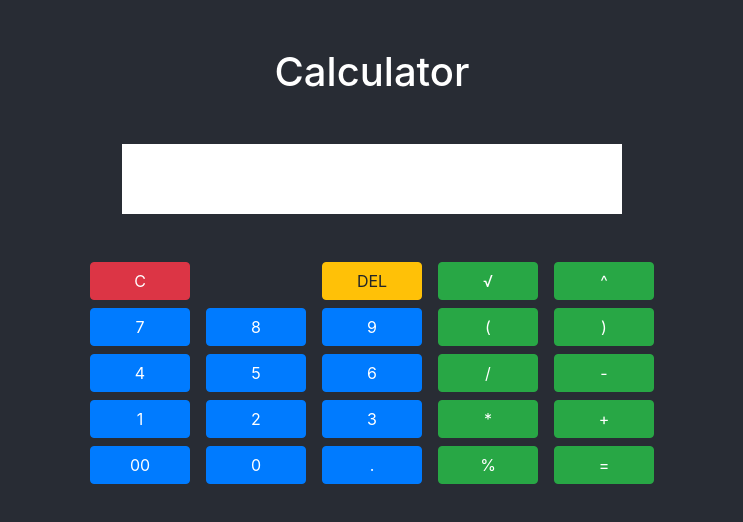
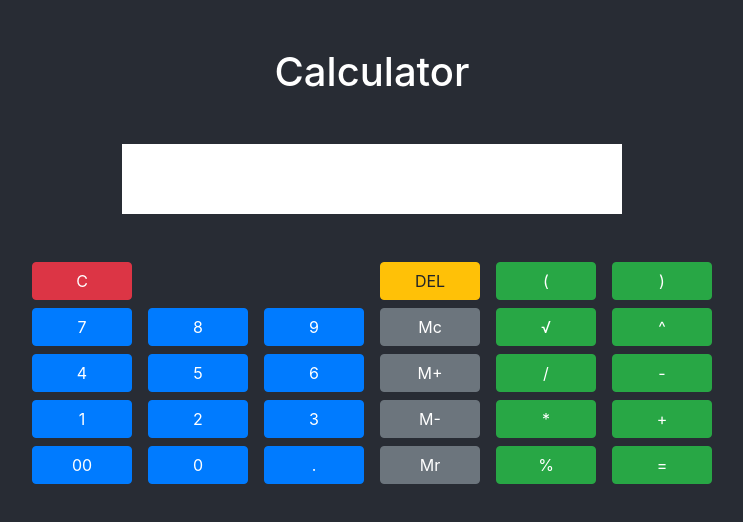
Before and after one commit to Tinkercademy/reactclass-calculator-demo, a React (Create React App) app: page / in a window 1280 px wide. Shown: the top 522 px of the page, without its empty margins (268-1011 px from the left). Built offline with nearby package versions, Linux system fonts and the light colour scheme.

Commit message:
Adding memory function

```diff
--- a/src/App.js
+++ b/src/App.js
@@ -8,12 +8,16 @@ class App extends Component {
 
 		this.state = {
       screen: "",
+      memory: "0"
     };
 
     this.inputValue = this.inputValue.bind(this);
     this.deleteValue = this.deleteValue.bind(this);
     this.clearScreen = this.clearScreen.bind(this);
     this.calcValue = this.calcValue.bind(this);
+    this.addMemory = this.addMemory.bind(this);
+    this.minusMemory = this.minusMemory.bind(this);
+    this.clearMemory = this.clearMemory.bind(this);
   }
 
   inputValue(e){
@@ -24,24 +28,53 @@ class App extends Component {
   }
 
   deleteValue(){
-    var input = this.state.screen.substring(0, this.state.screen.length - 1);
-    this.setState({
-      screen: input,
-    });
+    var lastchar = this.state.screen.charAt(this.state.screen.length - 1);
+    if(lastchar == "r"){
+      var input = this.state.screen.substring(0, this.state.screen.length - 2);
+      this.setState({
+        screen: input,
+      });
+    }else{
+      var input = this.state.screen.substring(0, this.state.screen.length - 1);
+      this.setState({
+        screen: input,
+      });
+    }
   }
 
   clearScreen(){
     this.setState({
-      screen: ""
+      screen: "",
     })
   }
 
   calcValue(){
     var percent = this.state.screen.replace(/%/g, "*0.01");
-    var power = percent.replace(/\^/g, "**");
+    var memory = percent.replace(/Mr/g, this.state.memory);
+    var power = memory.replace(/\^/g, "**");
     var calculation = eval(power);
     this.setState({
       screen: calculation.toString()
+    })
+  }
+
+  addMemory(){
+    var memory = parseInt(this.state.memory) + eval(this.state.screen);
+    this.setState({
+      memory: memory.toString()
+    })
+  }
+
+  minusMemory(){
+    var memory = parseInt(this.state.memory) - eval(this.state.screen);
+    this.setState({
+      memory: memory.toString()
+    })
+  }
+
+  clearMemory(){
+    this.setState({
+      memory: "0",
     })
   }
 
@@ -57,21 +90,24 @@ class App extends Component {
           <div className="d-flex justify-content-center mt-5">
             <input type="button" onClick={this.clearScreen} className="btn btn-danger mx-2" value ="C"/>
             <input type="button" className="btn btn-primary mx-2 invisible"/>
+            <input type="button" className="btn btn-primary mx-2 invisible"/>
             <input type="button" onClick={this.deleteValue} className="btn btn-warning mx-2" value ="DEL"/>
-            <input type="button" onClick={this.inputValue} className="btn btn-success mx-2" value ="√"/>
-            <input type="button" onClick={this.inputValue} className="btn btn-success mx-2" value ="^"/>
+            <input type="button" onClick={this.inputValue} className="btn btn-success mx-2" value ="("/>
+            <input type="button" onClick={this.inputValue} className="btn btn-success mx-2" value =")"/>
           </div>
           <div className="d-flex justify-content-center mt-2">
             <input type="button" onClick={this.inputValue} className="btn btn-primary mx-2" value ="7"/>
             <input type="button" onClick={this.inputValue} className="btn btn-primary mx-2" value ="8"/>
             <input type="button" onClick={this.inputValue} className="btn btn-primary mx-2" value ="9"/>
-            <input type="button" onClick={this.inputValue} className="btn btn-success mx-2" value ="("/>
-            <input type="button" onClick={this.inputValue} className="btn btn-success mx-2" value =")"/>
+            <input type="button" onClick={this.clearMemory} className="btn btn-secondary mx-2" value ="Mc"/>
+            <input type="button" onClick={this.inputValue} className="btn btn-success mx-2" value ="√"/>
+            <input type="button" onClick={this.inputValue} className="btn btn-success mx-2" value ="^"/>
           </div>
           <div className="d-flex justify-content-center mt-2">
             <input type="button" onClick={this.inputValue} className="btn btn-primary mx-2" value ="4"/>
             <input type="button" onClick={this.inputValue} className="btn btn-primary mx-2" value ="5"/>
             <input type="button" onClick={this.inputValue} className="btn btn-primary mx-2" value ="6"/>
+            <input type="button" onClick={this.addMemory} className="btn btn-secondary mx-2" value ="M+"/>
             <input type="button" onClick={this.inputValue} className="btn btn-success mx-2" value ="/"/>
             <input type="button" onClick={this.inputValue} className="btn btn-success mx-2" value ="-"/>
           </div>
@@ -79,6 +115,7 @@ class App extends Component {
             <input type="button" onClick={this.inputValue} className="btn btn-primary mx-2" value ="1"/>
             <input type="button" onClick={this.inputValue} className="btn btn-primary mx-2" value ="2"/>
             <input type="button" onClick={this.inputValue} className="btn btn-primary mx-2" value ="3"/>
+            <input type="button" onClick={this.minusMemory} className="btn btn-secondary mx-2" value ="M-"/>
             <input type="button" onClick={this.inputValue} className="btn btn-success mx-2" value ="*"/>
             <input type="button" onClick={this.inputValue} className="btn btn-success mx-2" value ="+"/>
           </div>
@@ -86,6 +123,7 @@ class App extends Component {
             <input type="button" onClick={this.inputValue} className="btn btn-primary mx-2" value ="00"/>
             <input type="button" onClick={this.inputValue} className="btn btn-primary mx-2" value ="0"/>
             <input type="button" onClick={this.inputValue} className="btn btn-primary mx-2" value ="."/>
+            <input type="button" onClick={this.inputValue} className="btn btn-secondary mx-2" value ="Mr"/>
             <input type="button" onClick={this.inputValue} className="btn btn-success mx-2" value ="%"/>
             <input type="button" onClick={this.calcValue} className="btn btn-success mx-2" value ="="/>
           </div>
```
